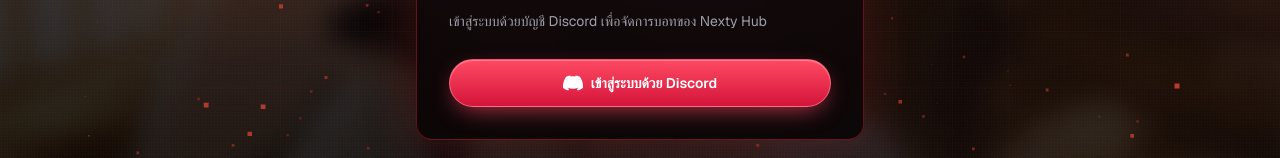
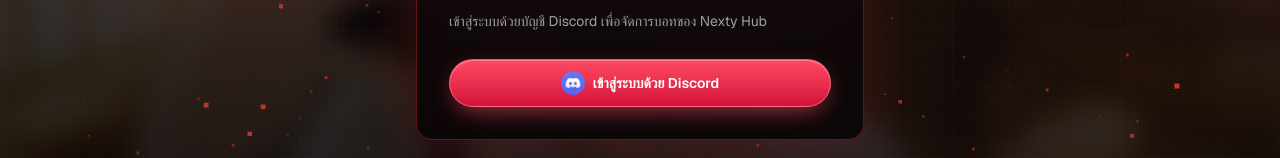
Before and after one commit to einmee43/AAD, a Next.js app: page / in a window 1280 px wide. Shown: the part 417-575 px from the top of the page. Built offline with nearby package versions, Linux system fonts and the light colour scheme; no server answers.

Commit message:
Use uploaded Discord icon on login button

```diff
--- a/components/LoginScreen.tsx
+++ b/components/LoginScreen.tsx
@@ -70,9 +70,11 @@ export default function LoginScreen({
           disabled={loading || envMissing}
           className="aa-btn aa-btn--primary w-full !h-12 !text-sm"
         >
-          <svg className="w-5 h-5 fill-current" viewBox="0 0 24 24">
-            <path d="M20.317 4.37a19.791 19.791 0 0 0-4.885-1.515.074.074 0 0 0-.079.037c-.21.375-.444.864-.608 1.25a18.27 18.27 0 0 0-5.487 0 12.64 12.64 0 0 0-.617-1.25.077.077 0 0 0-.079-.037A19.736 19.736 0 0 0 3.677 4.37a.07.07 0 0 0-.032.027C.533 9.046-.32 13.58.099 18.057a.082.082 0 0 0 .031.057 19.9 19.9 0 0 0 5.993 3.03.078.078 0 0 0 .084-.028c.462-.63.874-1.295 1.226-1.994.021-.041.001-.09-.041-.106a13.107 13.107 0 0 1-1.872-.892.077.077 0 0 1-.008-.128 10.2 10.2 0 0 0 .372-.292.074.074 0 0 1 .077-.01c3.928 1.793 8.18 1.793 12.061 0a.074.074 0 0 1 .078.01c.12.098.246.198.373.292a.077.077 0 0 1-.006.127 12.299 12.299 0 0 1-1.873.892.077.077 0 0 0-.041.107c.36.698.772 1.362 1.225 1.993a.076.076 0 0 0 .084.028 19.839 19.839 0 0 0 6.002-3.03.077.077 0 0 0 .032-.054c.5-5.177-.838-9.674-3.549-13.66a.061.061 0 0 0-.031-.028z" />
-          </svg>
+          <img
+            src="/icons/discord.png"
+            alt="Discord"
+            className="w-6 h-6 rounded-full object-contain shrink-0"
+          />
           {loading ? 'กำลังพาไปหน้า Discord...' : 'เข้าสู่ระบบด้วย Discord'}
         </button>
       </div>
```
Also changed, not shown: public/icons/discord.png (added).
